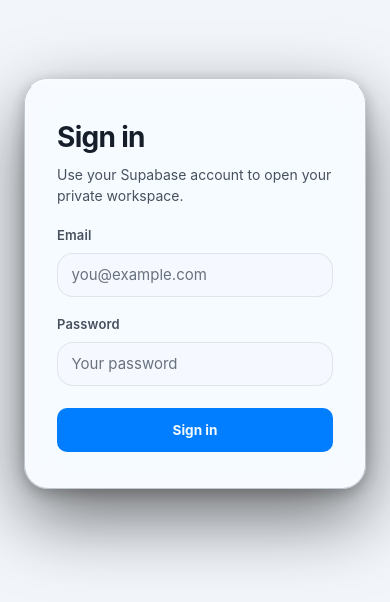
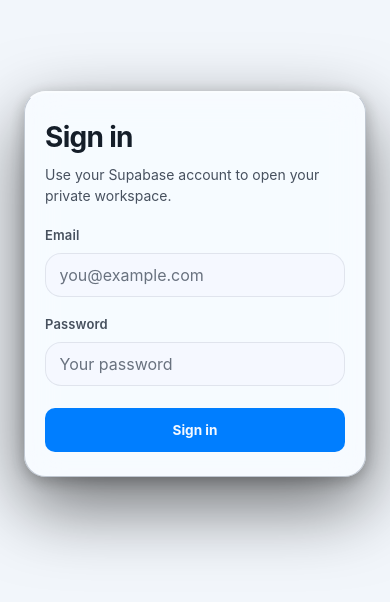
Before and after one commit to Envixittyy/Project-Redline, a Next.js app: page /login in a window 390 px wide. Shown: the part 138-740 px from the top of the page. Built offline with nearby package versions, Linux system fonts and the light colour scheme; no server answers.

Commit message:
fix(auth): resolve short-height and mobile login layout

```diff
--- a/src/app/(auth)/auth-layout.module.css
+++ b/src/app/(auth)/auth-layout.module.css
@@ -24,3 +24,23 @@
   backdrop-filter: blur(var(--blur-surface, 18px)) saturate(1.15);
   -webkit-backdrop-filter: blur(var(--blur-surface, 18px)) saturate(1.15);
 }
+
+@media (max-width: 30rem) {
+  .frame {
+    padding: 1.5rem 1.25rem;
+    border-radius: var(--radius-lg, 1rem);
+  }
+}
+
+@media (max-height: 42rem) {
+  .shell {
+    place-items: start center;
+    padding-top: calc(1rem + env(safe-area-inset-top));
+    padding-bottom: calc(1rem + env(safe-area-inset-bottom));
+  }
+
+  .frame {
+    padding: 1.25rem 1.125rem;
+    gap: 1rem;
+  }
+}
--- a/src/features/auth/sign-in-form.module.css
+++ b/src/features/auth/sign-in-form.module.css
@@ -24,7 +24,7 @@
   border-radius: var(--radius-md);
   background: var(--surface-interactive);
   color: var(--text-primary);
-  font-size: 0.9375rem;
+  font-size: 1rem; /* 16px prevents iOS Safari automatic zoom */
   transition:
     border-color var(--motion-fast) var(--motion-ease),
     box-shadow var(--motion-fast) var(--motion-ease);
```
